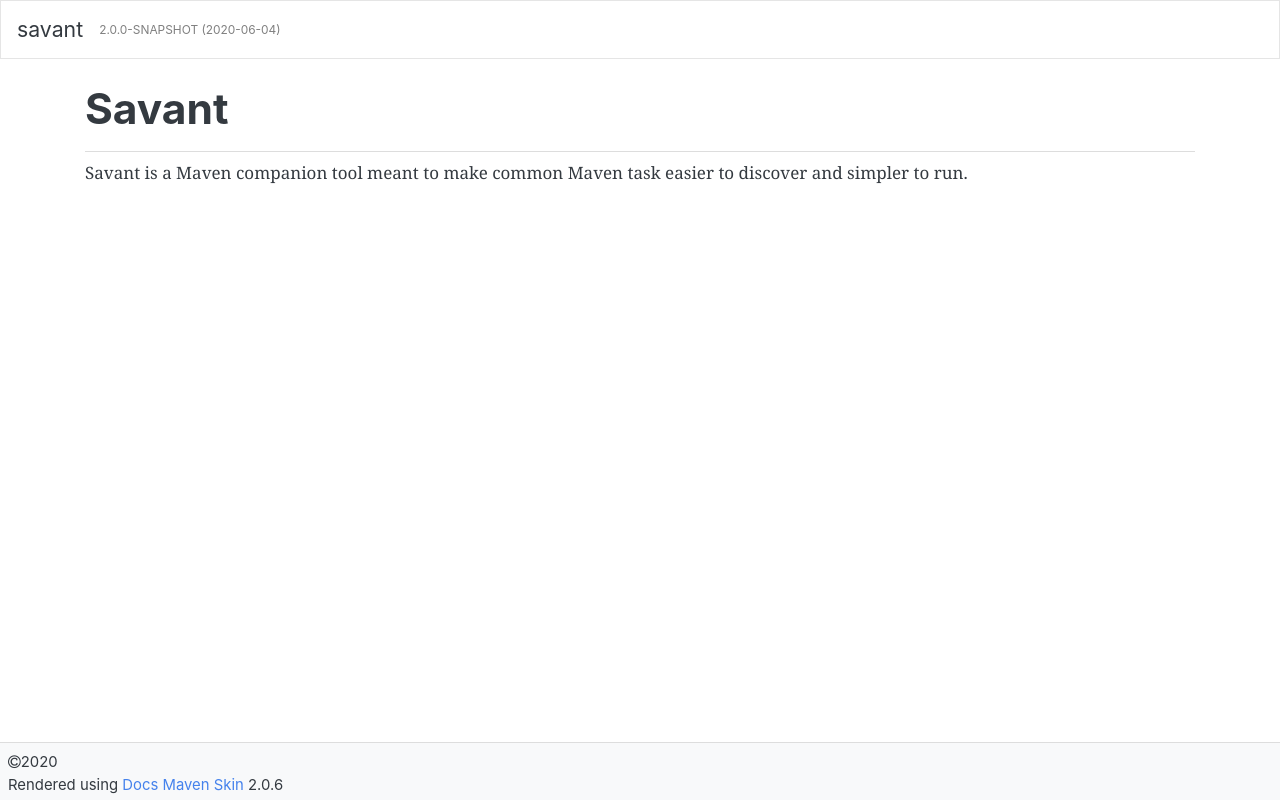
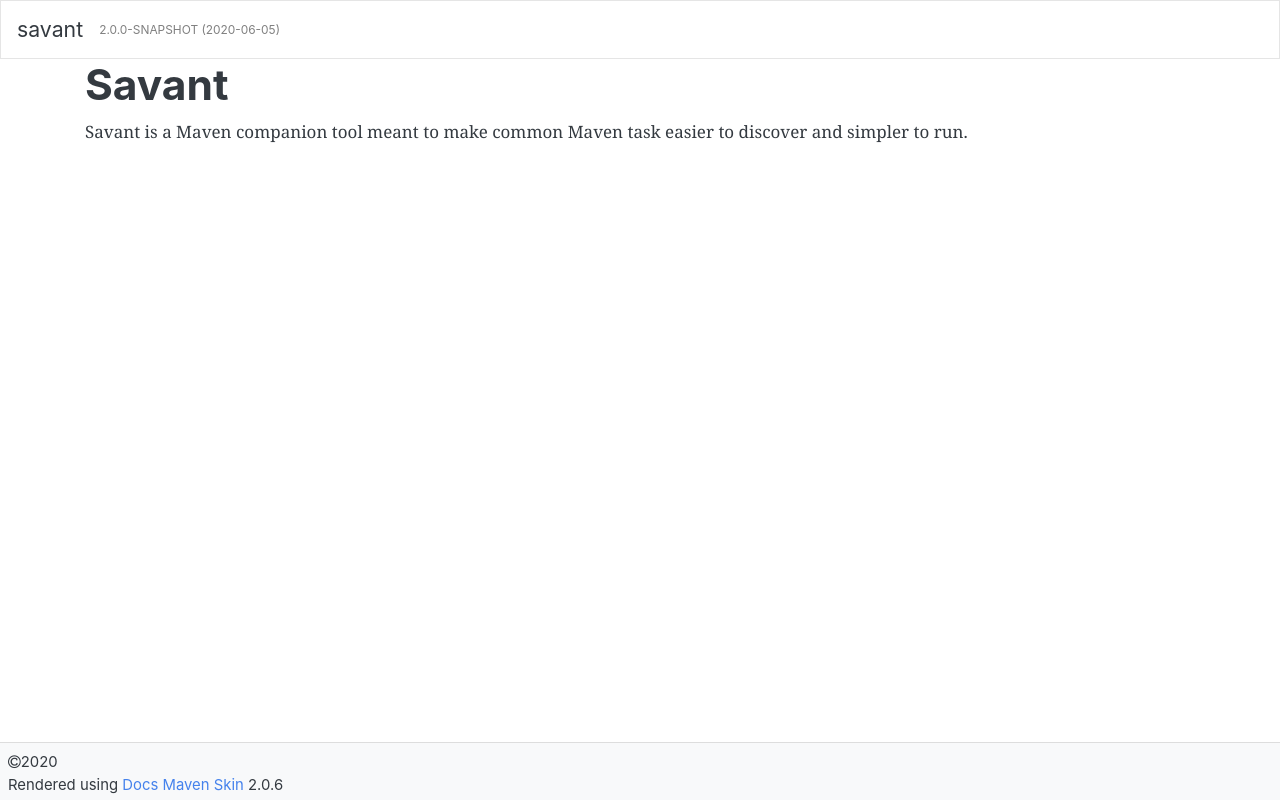
Before and after one commit to spilth/savant2, a plain HTML site: page index.html in a window 1280 px wide. Drawn offline with Linux system fonts and the light colour scheme.

Commit message:
Deploying to gh-pages from  @ 4dae3e739d19137f554e06ba38a371232d105baa 🚀

```diff
--- a/index.html
+++ b/index.html
@@ -78,7 +78,7 @@
 
 <!DOCTYPE html>
 <!--
- Generated by Apache Maven Doxia the 2020-06-04
+ Generated by Apache Maven Doxia the 2020-06-05
  Rendered using Docs Maven Skin 2.0.6 (https://github.com/Bernardo-MG/docs-maven-skin)
 -->
 <html xmlns="http://www.w3.org/1999/xhtml" lang="en">
@@ -94,6 +94,7 @@
     <link href="./favicon.ico" rel="shortcut icon" type="image/x-icon" />
 
     <!-- Metadata -->
+    <meta name="author" content="Brian Kelly" />
 
     <!-- Facebook Open Graph -->
     <meta property="og:type" content="website"/>
@@ -128,16 +129,14 @@
         </button>
 
         <div class="collapse navbar-collapse" id="navbar-main-menu">
-            <small class="navbar-text"><span id="navbar-version">2.0.0-SNAPSHOT</span> (<time id="navbar-date">2020-06-04</time>)</small>
+            <small class="navbar-text"><span id="navbar-version">2.0.0-SNAPSHOT</span> (<time id="navbar-date">2020-06-05</time>)</small>
             <div class="ml-auto d-flex align-items-center row">
             </div>
         </div>
     </nav>
 </header>
 <section id="main-section" class="container flex-grow-1">
-<header class="pb-2 mt-4 mb-2 border-bottom">
- <h1 id="savant">Savant</h1>
-</header>
+<h1>Savant</h1>
 <p>Savant is a Maven companion tool meant to make common Maven task easier to discover and simpler to run.</p>
 </section>
 <footer class="footer w-100 pt-2 border-top bg-light">
```
